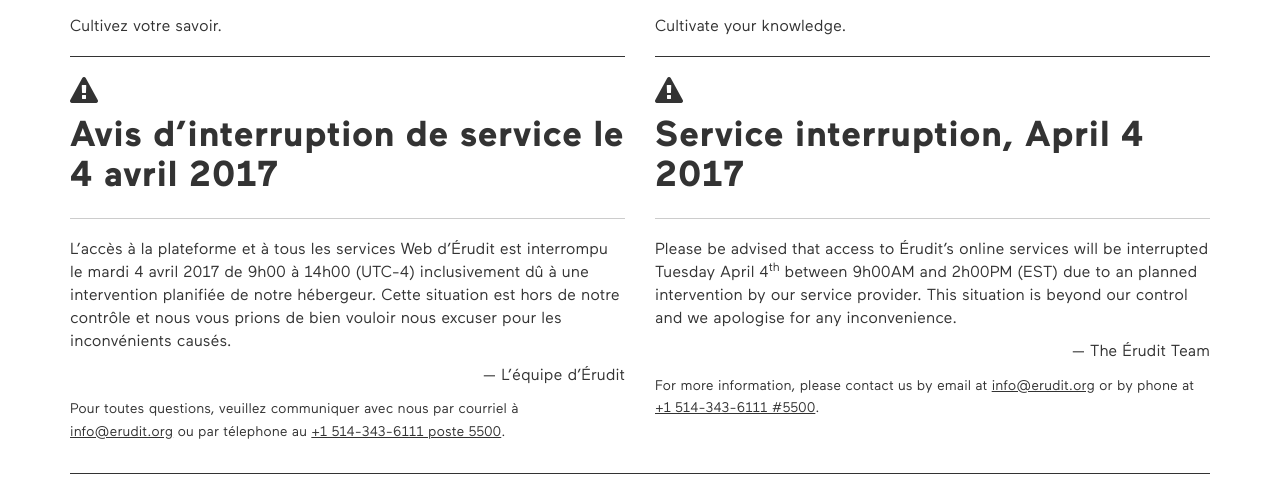
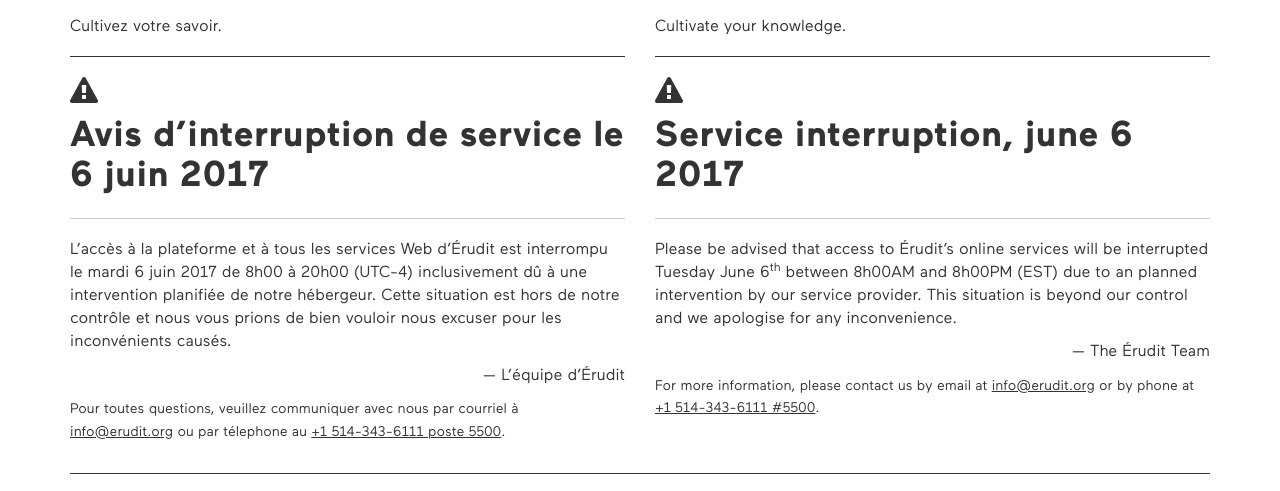
Before and after one commit to erudit/maintenance, a plain HTML site: page index.html in a window 1280 px wide. Shown: the part 97-588 px from the top of the page. Drawn offline with Linux system fonts and the light colour scheme; files whose address does not match are found by name.

Commit message:
Arrêt du 6 juin 2017

```diff
--- a/index.html
+++ b/index.html
@@ -104,10 +104,10 @@
           </p>
           <hr class="dark-color">
           <div><span class="fa fa-warning fa-2x"></span></div>
-          <h2>Avis d’interruption de service le 4 avril 2017</h2>
+          <h2>Avis d’interruption de service le 6 juin 2017</h2>
           <hr class="light-color">
           <div class="message">
-            <p>L’accès à la plateforme et à tous les services Web d’Érudit est interrompu le mardi 4 avril 2017 de 9h00 à 14h00 (UTC-4) inclusivement dû à une intervention planifiée de notre hébergeur. Cette situation est hors de notre contrôle et nous vous prions de bien vouloir nous excuser pour les inconvénients causés.</p>
+            <p>L’accès à la plateforme et à tous les services Web d’Érudit est interrompu le mardi 6 juin 2017 de 8h00 à 20h00 (UTC-4) inclusivement dû à une intervention planifiée de notre hébergeur. Cette situation est hors de notre contrôle et nous vous prions de bien vouloir nous excuser pour les inconvénients causés.</p>
             <p class="signature text-right">— L’équipe d’Érudit</p>
           </div>
           <p>
@@ -135,10 +135,10 @@
           </p>
           <hr class="dark-color">
           <div><span class="fa fa-warning fa-2x"></span></div>
-          <h2>Service interruption, April 4 2017</h2>
+          <h2>Service interruption, june 6 2017</h2>
           <hr class="light-color">
           <div class="message">
-            <p>Please be advised that access to Érudit’s online services will be interrupted Tuesday April 4<sup>th</sup> between 9h00AM and 2h00PM (EST) due to an planned intervention by our service provider. This situation is beyond our control and we apologise for any inconvenience.</p>
+            <p>Please be advised that access to Érudit’s online services will be interrupted Tuesday June 6<sup>th</sup> between 8h00AM and 8h00PM (EST) due to an planned intervention by our service provider. This situation is beyond our control and we apologise for any inconvenience.</p>
             <p class="signature text-right">— The Érudit Team</p>
           </div>
           <p>
```
